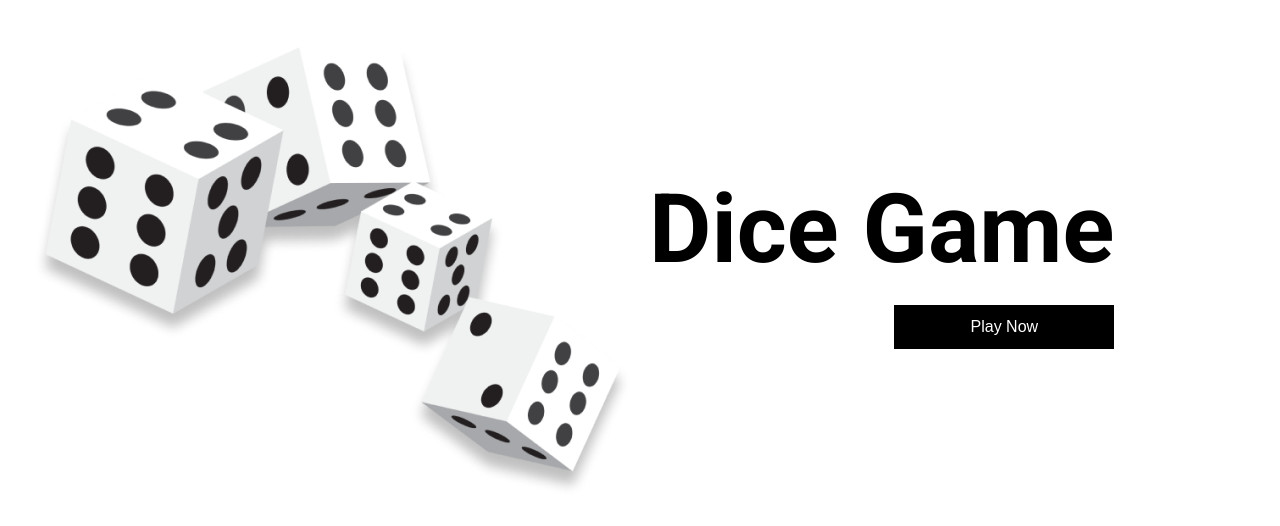
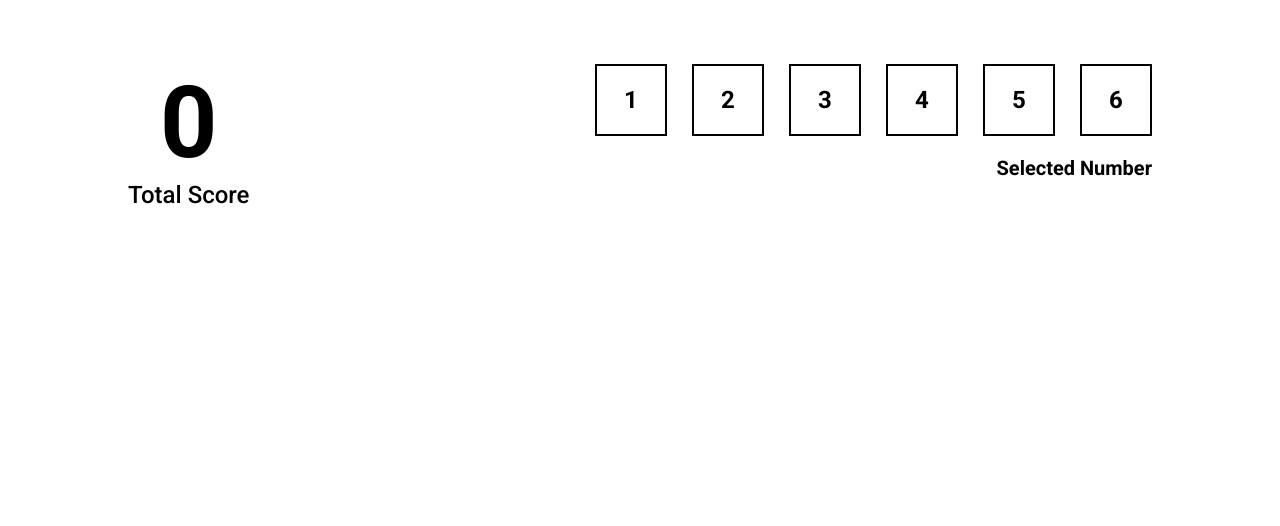
Before and after one commit to prabinthapa10/Dice-Game, a React (Vite) app: page / in a window 1280 px wide. Shown: the top 526 px of the page. Built offline with nearby package versions, Linux system fonts and the light colour scheme; a web font is replaced by a local one.

Commit message:
header completed

```diff
--- a/src/App.jsx
+++ b/src/App.jsx
@@ -3,10 +3,23 @@ import Start from "./components/Start/Start";
 import GamePlay from "./components/GamePlay/GamePlay";
 
 export default function App() {
-  const [toggle, setToggle] = useState(false);
+  const [toggle, setToggle] = useState(true);
+  const [score, setScore] = useState(0);
+  const [selectedNumber, setSelectedNumber] = useState();
   return (
     <div>
-      <div>{toggle ? <GamePlay /> : <Start setToggle={setToggle} />}</div>
+      <div>
+        {toggle ? (
+          <GamePlay
+            score={score}
+            setScore={setScore}
+            selectedNumber={selectedNumber}
+            setSelectedNumber={setSelectedNumber}
+          />
+        ) : (
+          <Start setToggle={setToggle} />
+        )}
+      </div>
     </div>
   );
 }
--- a/src/components/GamePlay/GamePlay.jsx
+++ b/src/components/GamePlay/GamePlay.jsx
@@ -1,5 +1,29 @@
 import React from "react";
+import styles from "./GamePlay.module.css";
 
-export default function GamePlay() {
-  return <div>Hello</div>;
+import TotalScore from "../TotalScore/TotalScore";
+import NumberSelector from "../NumberSelector/NumberSelector";
+import RollDice from "../RollDice/RollDice";
+
+export default function GamePlay({
+  setScore,
+  score,
+  selectedNumber,
+  setSelectedNumber,
+}) {
+  return (
+    <div>
+      <div className={styles.header}>
+        <TotalScore
+          score={score}
+          setScore={setScore}
+          selectedNumber={selectedNumber}
+        />
+        <NumberSelector
+          selectedNumber={selectedNumber}
+          setSelectedNumber={setSelectedNumber}
+        />
+      </div>
+    </div>
+  );
 }
--- a/src/components/GamePlay/GamePlay.module.css
+++ b/src/components/GamePlay/GamePlay.module.css
@@ -0,0 +1,5 @@
+.header {
+  display: flex;
+  justify-content: space-between;
+  margin: 5% 10%;
+}
--- /dev/null
+++ b/src/components/NumberSelector/NumberSelector.jsx
@@ -0,0 +1,32 @@
+import React, { useState } from "react";
+import styles from "./NumberSelector.module.css";
+
+export default function NumberSelector({ selectedNumber, setSelectedNumber }) {
+  const array = [1, 2, 3, 4, 5, 6];
+
+  function handleClick(i) {
+    setSelectedNumber(i);
+    return console.log(selectedNumber);
+  }
+
+  return (
+    <div>
+      <div className={styles.container}>
+        <div className={styles.box}>
+          {array.map((i) => (
+            <span
+              onClick={() => handleClick(i)}
+              key={i}
+              className={
+                selectedNumber === i ? styles.selectedNumber : styles.number
+              }
+            >
+              {i}
+            </span>
+          ))}
+        </div>
+        <div className={styles.text}>Selected Number</div>
+      </div>
+    </div>
+  );
+}
--- /dev/null
+++ b/src/components/NumberSelector/NumberSelector.module.css
@@ -0,0 +1,47 @@
+.container {
+  display: flex;
+  flex-direction: column;
+  gap: 20px;
+}
+.box {
+  display: flex;
+  flex-direction: row;
+  justify-content: center;
+  gap: 25px;
+}
+span {
+  border: 2px solid rgb(0, 0, 0);
+  width: 72px;
+  height: 72px;
+  font-size: 24px;
+  font-weight: bold;
+  cursor: pointer;
+}
+span:hover {
+  transition: 0.3s ease-in;
+  background: rgb(0, 0, 0);
+  color: white;
+}
+span:active {
+  background: rgb(0, 0, 0);
+  color: white;
+}
+
+.number {
+  display: flex;
+  justify-content: center;
+  align-items: center;
+}
+.selectedNumber {
+  display: flex;
+  justify-content: center;
+  align-items: center;
+  background-color: black;
+  color: white;
+}
+.text {
+  font-size: 20px;
+  font-weight: bold;
+  display: flex;
+  flex-direction: row-reverse;
+}
--- a/src/components/Start/Start.jsx
+++ b/src/components/Start/Start.jsx
@@ -9,7 +9,12 @@ export default function Start({ setToggle }) {
         <img src="/images/dices.png" alt="" />
         <div>
           <h1 className={styles.title}>Dice Game</h1>
-          <Button text="Play Now" setToggle={setToggle} isBlackBg={true} />
+          <Button
+            className={styles.button}
+            text="Play Now"
+            setToggle={setToggle}
+            isBlackBg={true}
+          />
         </div>
       </div>
     </div>
--- a/src/components/Start/Start.module.css
+++ b/src/components/Start/Start.module.css
@@ -9,7 +9,6 @@
 .title {
   font-size: 96px;
 }
-button {
-  float: right;
+.button {
   margin-top: 20px;
 }
--- /dev/null
+++ b/src/components/TotalScore/TotalScore.jsx
@@ -0,0 +1,16 @@
+import React from "react";
+import styles from "./TotalScore.module.css";
+export default function TotalScore({ score, setScore, selectedNumber }) {
+  const number = 5;
+  if (selectedNumber == number) {
+    setScore(score + selectedNumber);
+  }
+  return (
+    <div>
+      <div className={styles.container}>
+        <h1>{score}</h1>
+        <p>Total Score</p>
+      </div>
+    </div>
+  );
+}
--- /dev/null
+++ b/src/components/TotalScore/TotalScore.module.css
@@ -0,0 +1,13 @@
+.container {
+  display: flex;
+  flex-direction: column;
+}
+.container h1 {
+  display: flex;
+  justify-content: center;
+  font-size: 100px;
+}
+.container p {
+  font-size: 24px;
+  font-weight: 500;
+}
```
Also changed, not shown: src/main.jsx (+7 -7 lines).
